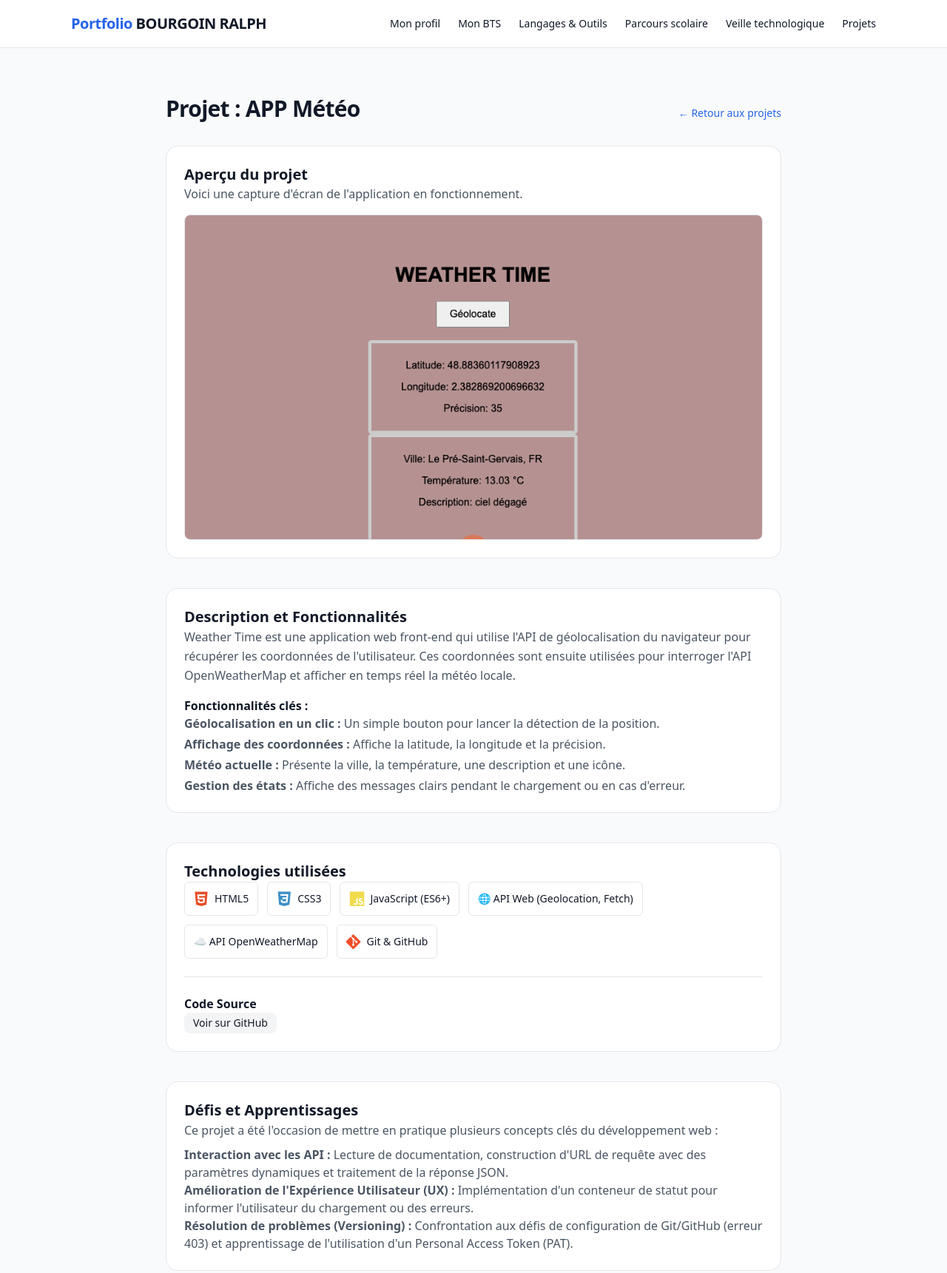
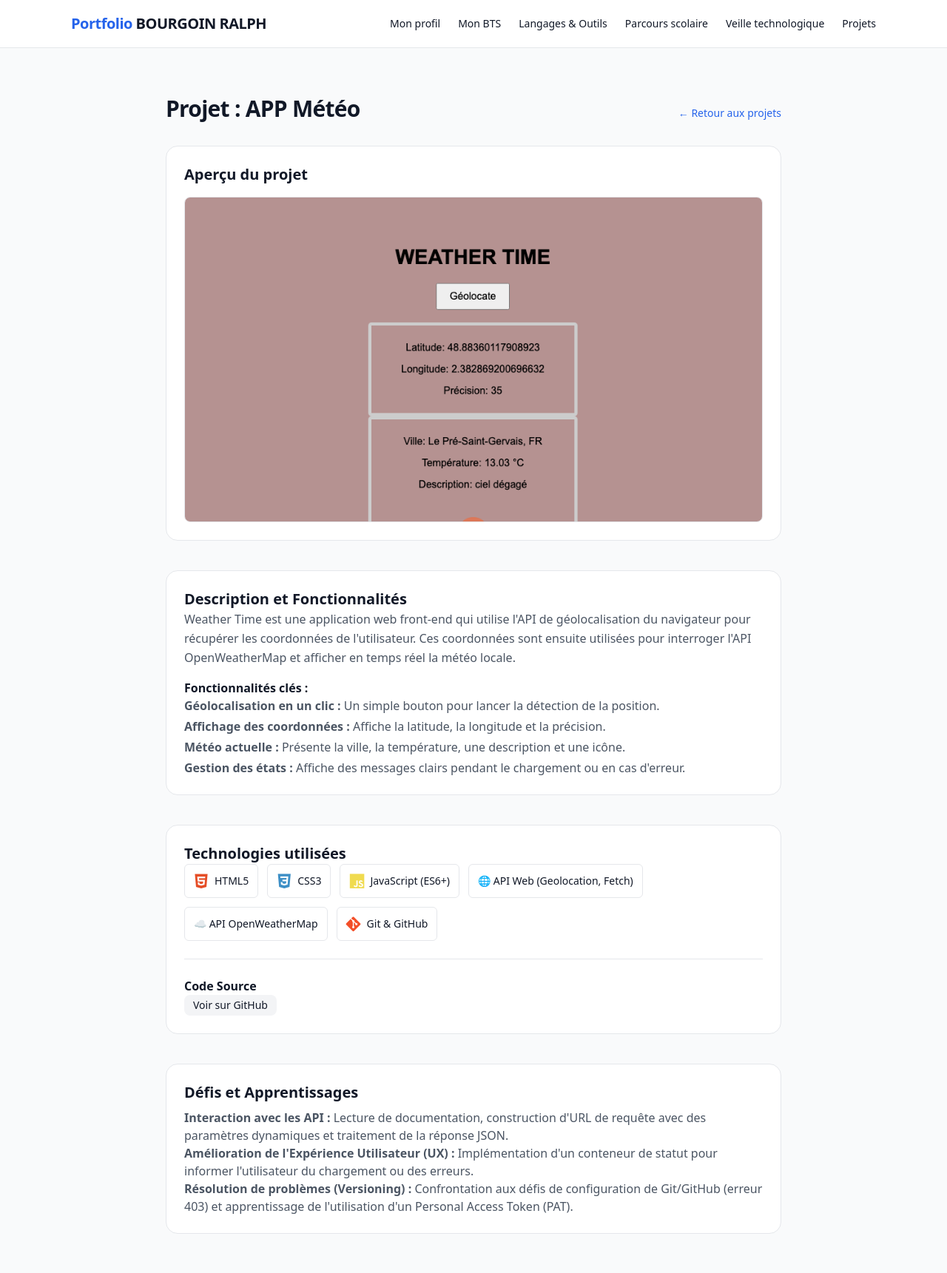
Before and after one commit to RALPHASSANE/portfolio-bts, a website: page projet-app-meteo.html in a window 1280 px wide. Shown: the top 1721 px of the page at 74% size. Drawn offline with nearby package versions, Linux system fonts and the light colour scheme; files whose address does not match are found by name.

Commit message:
Votre message descriptif ici

```diff
--- a/projet-app-meteo.html
+++ b/projet-app-meteo.html
@@ -75,7 +75,7 @@
             <article class="rounded-2xl border border-gray-200 dark:border-gray-800 bg-white dark:bg-gray-950 p-6">
                 <h2 class="text-xl font-semibold mb-3">Aperçu du projet</h2>
                 <p class="text-gray-600 dark:text-gray-300 mb-4">
-                    Voici une capture d'écran de l'application en fonctionnement.
+
                 </p>
                 <div class="aspect-video rounded-lg border border-gray-200 dark:border-gray-800 overflow-hidden">
                     <img src="/IMG/app-meteo.png" alt="Aperçu de l'application météo" class="w-full h-full object-cover">
@@ -117,7 +117,7 @@
             <article class="rounded-2xl border border-gray-200 dark:border-gray-800 bg-white dark:bg-gray-950 p-6">
                 <h2 class="text-xl font-semibold mb-3">Défis et Apprentissages</h2>
                 <p class="text-gray-600 dark:text-gray-300 leading-relaxed">
-                    Ce projet a été l'occasion de mettre en pratique plusieurs concepts clés du développement web :
+
                 </p>
                 <ul class="list-disc list-inside text-gray-600 dark:text-gray-300 space-y-2 mt-2">
                     <li><strong>Interaction avec les API :</strong> Lecture de documentation, construction d'URL de requête avec des paramètres dynamiques et traitement de la réponse JSON.</li>
```
Also changed, not shown: projet-footlocal.html (+1 -1 lines), 1 other file.
